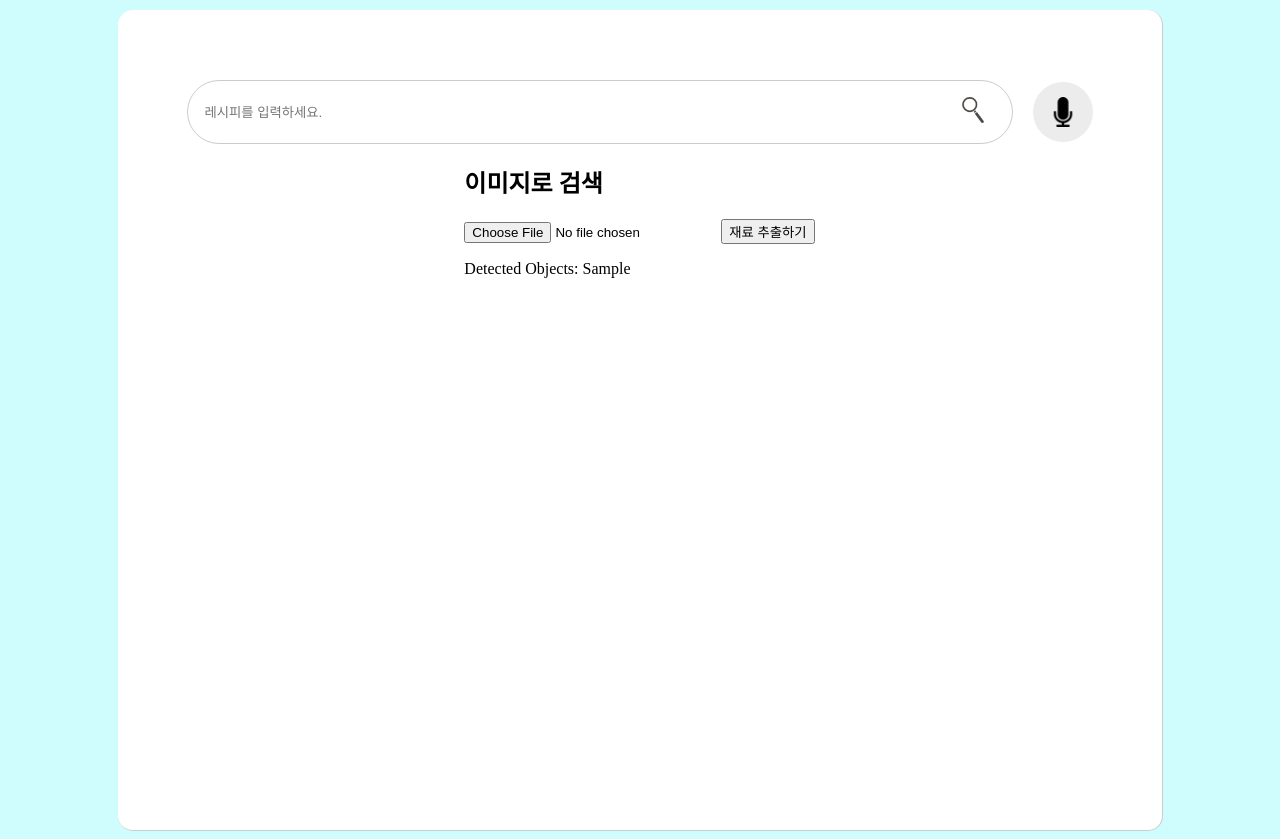
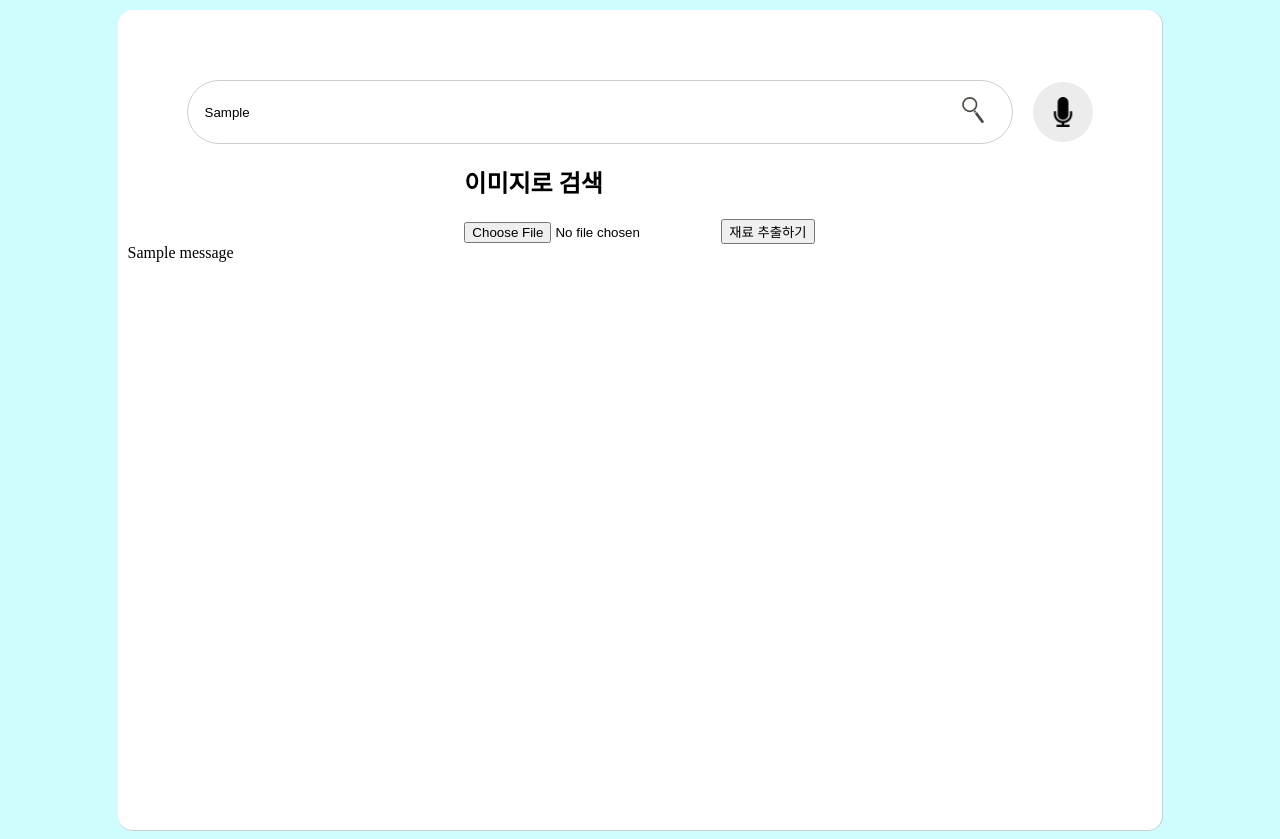
Before and after one commit to Woni1010011/KDT-Hackathon, a Django app: template P_Ndjango/contents_app/templates/img_search.html in a window 1280 px wide. Shown: the part 109-948 px from the top of the page. Run offline with Django 4.2, Linux system fonts and the light colour scheme; the template is opened without the code that fills it: most values are stand-ins (such as "Sample title", 1, 10 or a date in 2020); one stand-in notice (Sample message) is shown.

Commit message:
[Feat] Img_Search
Google Vision API를 통해 이미지 객체 판별 후 검색 키워드로 반환

김은철

```diff
--- a/P_Ndjango/contents_app/templates/img_search.html
+++ b/P_Ndjango/contents_app/templates/img_search.html
@@ -30,7 +30,7 @@
     <article>
         {% comment %} 검색창 {% endcomment %}
         <div id="search">
-            <input type="text" class="search_input" placeholder="레시피를 입력하세요.">
+            <input type="text" class="search_input" value="{{ translated_objects|join:', ' }}">
             <a class="search_button" href="">
                 {% comment %} 돋보기 아이콘 넣기 {% endcomment %}
                 <img class="search_img" src="{% static 'img/search_icon.png' %}" alt="">
@@ -47,14 +47,15 @@
                 <input type="file" name="image" accept="image/*" required>
                 <button type="submit">재료 추출하기</button>
             </form>
-            <div id="result">
-                {% if detected_objects %}
-                    <p>Detected Objects: {{ detected_objects|join:", " }}</p>
-                {% endif %}
+        </div>
+        {% if messages %}
+            <div class="alert alert-warning">
+                {% for message in messages %}
+                    {{ message }}
+                {% endfor %}
             </div>
-        </div>
+        {% endif %}
     </article>
-
 </body>
 <script src="{% static 'js/search.js' %}"></script>
 </html>
```
Also changed, not shown: P_Ndjango/contents_app/views.py (+17 -2 lines), P_Ndjango/requirements.txt (+12 -1 lines).
